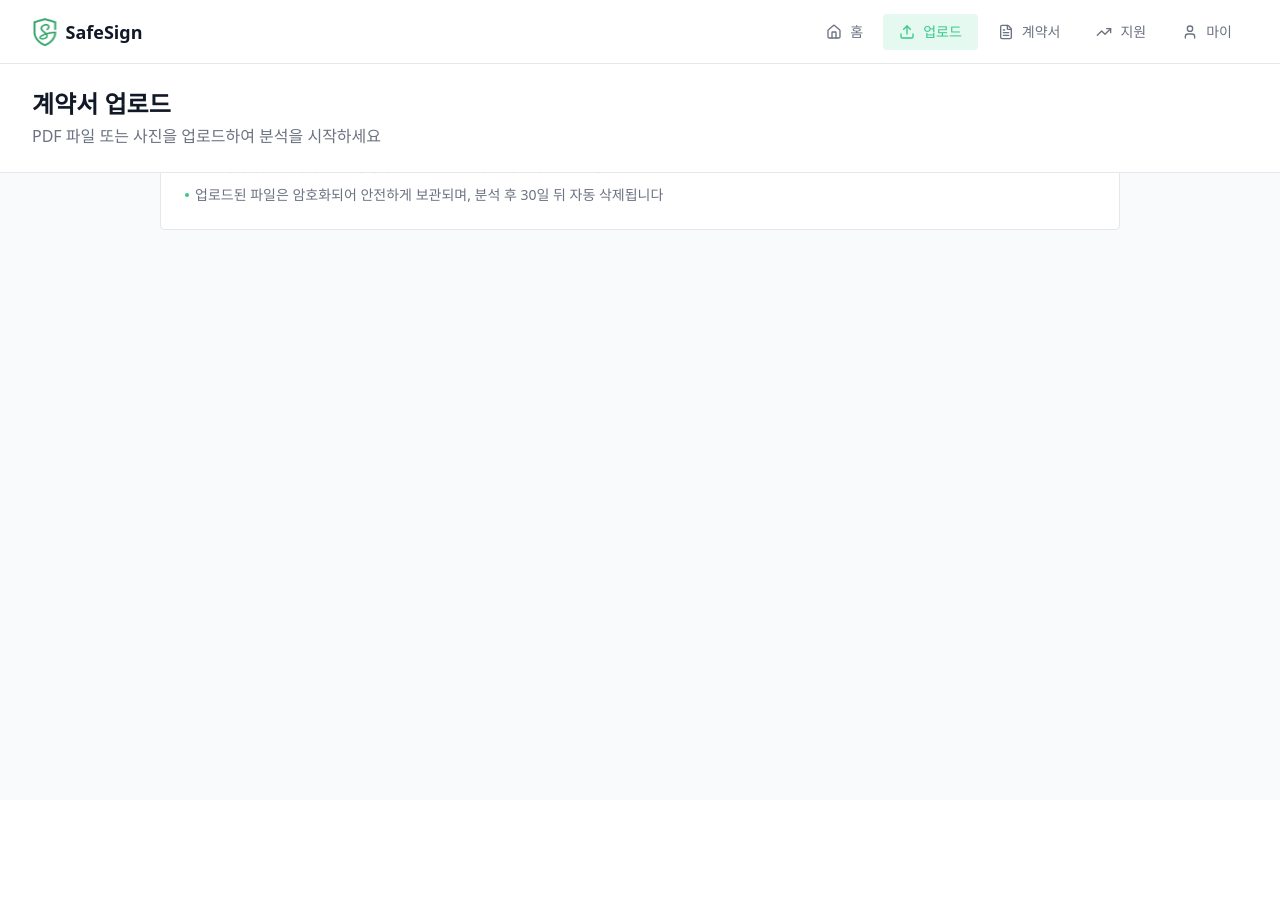
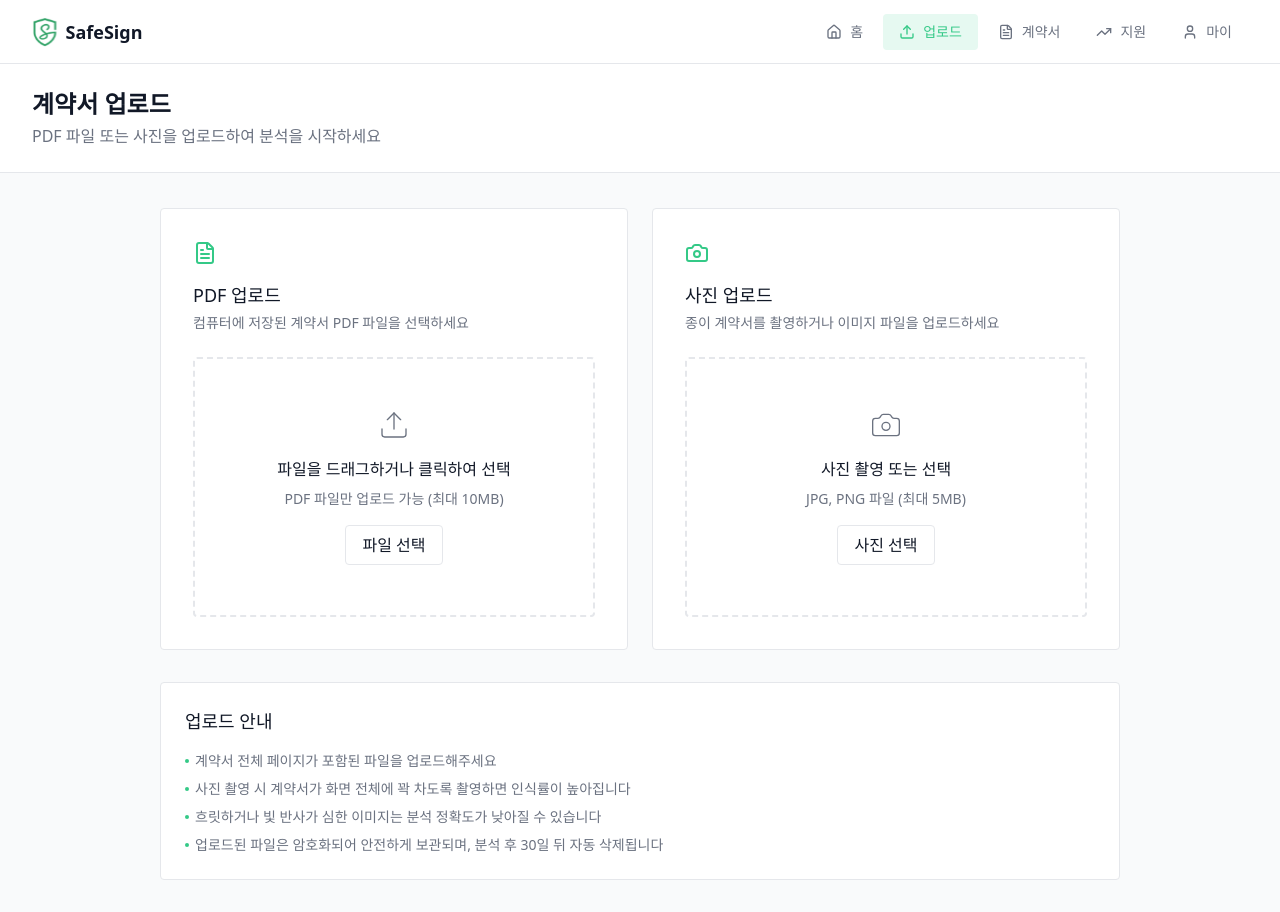
Before and after one commit to SafeSignProject/safeSign-frontend, a React (Vite) app: page /upload in a window 1280 px wide. Before the commit the page ends 800 px from the top, so only its background shows below. Built offline with nearby package versions, Linux system fonts and the light colour scheme; a web font is replaced by a local one.

Commit message:
feat: 파일 업로드 UI 구현

```diff
--- a/src/components/upload/UploadFile.tsx
+++ b/src/components/upload/UploadFile.tsx
@@ -1,7 +1,43 @@
-import React from 'react';
+import { Camera, FileText, Upload } from 'lucide-react';
+import { Button } from '@/components/common';
 
 const UploadFile = () => {
-  return <div></div>;
+  return (
+    <div className='mt-52 flex items-center gap-6'>
+      <section className='border-light-gray flex-1 rounded-sm border bg-white p-8'>
+        <FileText size={24} className='text-primary' />
+        <h5 className='text-dark mt-4 mb-1 text-lg leading-7 font-medium'>PDF 업로드</h5>
+        <p className='text-dark-gray text-sm'>컴퓨터에 저장된 계약서 PDF 파일을 선택하세요</p>
+        <div className='border-light-gray mt-6 flex flex-col items-center justify-center rounded-sm border-2 border-dashed py-12.5'>
+          <Upload size={32} strokeWidth={1} className='text-dark-gray mb-4' />
+          <p className='text-dark mb-2 leading-6'>파일을 드래그하거나 클릭하여 선택</p>
+          <p className='text-dark-gray mb-4 text-sm'>PDF 파일만 업로드 가능 (최대 10MB)</p>
+          <Button
+            type='button'
+            label='파일 선택'
+            className='border-light-gray text-dark h-10 border bg-white hover:brightness-90 active:brightness-80'
+          />
+        </div>
+      </section>
+      <section className='border-light-gray flex-1 rounded-sm border bg-white p-8'>
+        <Camera size={24} className='text-primary' />
+        <h5 className='text-dark mt-4 mb-1 text-lg leading-7 font-medium'>사진 업로드</h5>
+        <p className='text-dark-gray text-sm'>
+          종이 계약서를 촬영하거나 이미지 파일을 업로드하세요
+        </p>
+        <div className='border-light-gray mt-6 flex flex-col items-center justify-center rounded-sm border-2 border-dashed py-12.5'>
+          <Camera size={32} strokeWidth={1} className='text-dark-gray mb-4' />
+          <p className='text-dark mb-2 leading-6'>사진 촬영 또는 선택</p>
+          <p className='text-dark-gray mb-4 text-sm'>JPG, PNG 파일 (최대 5MB)</p>
+          <Button
+            type='button'
+            label='사진 선택'
+            className='border-light-gray text-dark h-10 border bg-white hover:brightness-90 active:brightness-80'
+          />
+        </div>
+      </section>
+    </div>
+  );
 };
 
 export default UploadFile;
```
